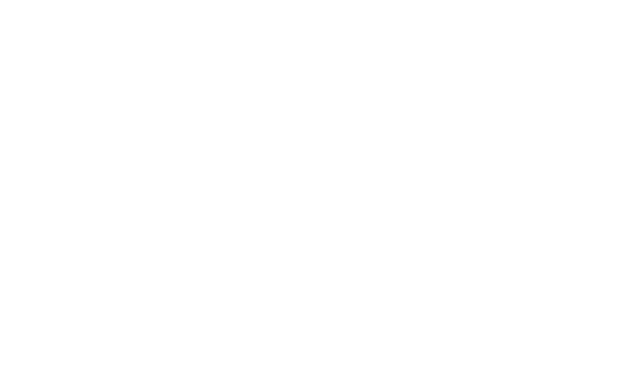
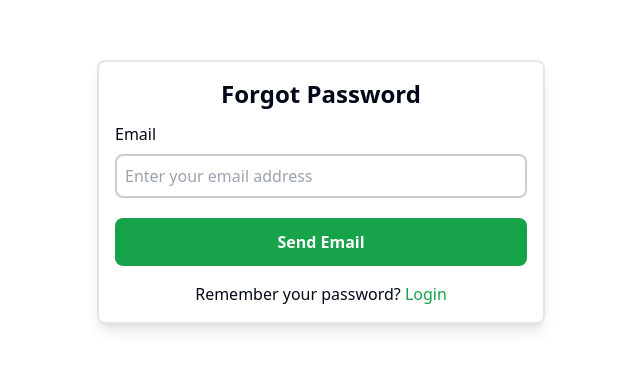
Before and after one commit to Mohd-Arzaid/food-app, a React (Vite) app in the folder frontend/: page /forgot-password in a window 1280 px wide. Before the commit this address had no page. Shown: the part 208-578 px from the top of the page, without its empty margins (319-959 px from the left). Built offline with nearby package versions, Linux system fonts and the light colour scheme.

Commit message:
Forget Password UI

```diff
--- a/frontend/src/App.jsx
+++ b/frontend/src/App.jsx
@@ -2,6 +2,7 @@
 import Login from "./auth/Login";
 import Signup from "./auth/Signup";
 import Home from "./components/manual/Home";
+import ForgotPassword from "./auth/ForgotPassword";
 
 function App() {
   return (
@@ -10,6 +11,7 @@
       <Route path="/" element={<Home />} />
       <Route path="signup" element={<Signup />} />
       <Route path="login" element={<Login />} />
+      <Route path="forgot-password" element={<ForgotPassword />} />
     </Routes>
   );
 }
--- /dev/null
+++ b/frontend/src/auth/ForgotPassword.jsx
@@ -0,0 +1,82 @@
+import { useState } from "react";
+import { Link } from "react-router-dom";
+import { ClockLoader } from "react-spinners";
+import { toast } from "sonner";
+
+const ForgotPassword = () => {
+  const [loading, setLoading] = useState(false);
+  const [email, setEmail] = useState("");
+  const [emailSent, setEmailSent] = useState(false);
+
+  const handleForgetPassword = async(e)=>{
+    e.preventDefault();
+    setLoading(true);
+    // Send email
+    setEmailSent(true);
+    setLoading(false);
+    toast.success("Email sent successfully");
+
+
+  }
+
+  return (
+    <div className="flex min-h-[95vh] md:min-h-[100vh] justify-center items-center">
+      <div className="border-2 border-black/10 shadow-lg shadow-black/10 w-full max-w-md m-4 md:m-auto p-4 rounded-lg">
+        <h1 className="font-semibold text-2xl text-center mb-1">
+          Forgot Password
+        </h1>
+        <p className="text-center text-sm md:text-base mb-3 text-gray-600">
+          {emailSent &&
+             `We have sent the reset email to ${email}`}
+        </p>
+
+        <form onSubmit={handleForgetPassword} className="flex flex-col gap-2">
+          {/* Email */}
+          {
+            !emailSent && (
+                <label className="flex flex-col gap-2">
+                Email
+                <input
+                  disabled={loading}
+                  required
+                  type="email"
+                  name="email"
+                  value={email}
+                  onChange={(e) => setEmail(e.target.value)}
+                  placeholder="Enter your email address"
+                  className="bg-transparent fill-none border-2 border-black/20 duration-200 focus:border-green-700 text-black p-2 focus:outline-none rounded-lg"
+                />
+              </label>
+            )
+          }
+
+
+          <button
+            disabled={loading}
+            className="p-3 bg-green-600 text-white cursor-pointer rounded-lg mt-3 font-semibold duration-200"
+          >
+            {loading ? (
+              <div className="flex gap-3 items-center justify-center">
+                <ClockLoader size={18} color="#fff" />
+                <span>Sending...</span>
+              </div>
+            ) : !emailSent ? (
+              "Send Email"
+            ) : (
+              "Resend Email"
+            )}
+          </button>
+
+          <span className="text-center mt-2">
+            Remember your password?{" "}
+            <Link to="/login" className="text-green-600">
+              Login
+            </Link>
+          </span>
+        </form>
+      </div>
+    </div>
+  );
+};
+
+export default ForgotPassword;
--- a/frontend/src/auth/Login.jsx
+++ b/frontend/src/auth/Login.jsx
@@ -77,7 +77,7 @@
                 onClick={togglePassword}
                 className="absolute right-3 top-1/2 -translate-y-1/2 text-gray-500 hover:text-gray-700"
               >
-                {showPassword ? <EyeOff size={20} /> : <Eye size={20} />}
+                {showPassword ? <Eye size={20} /> : <EyeOff size={20} />}
               </button>
             </div>
           </label>
```
